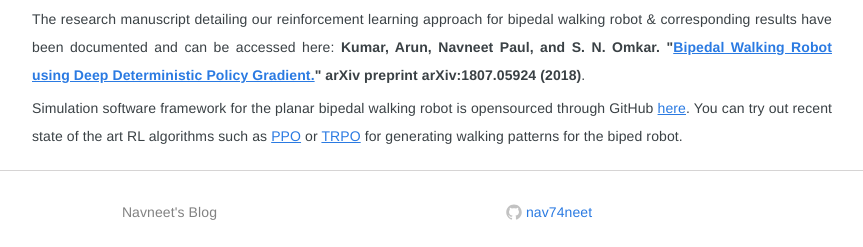
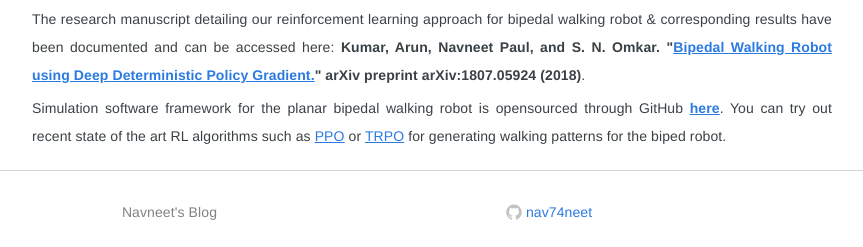
Before and after one commit to navuboy/navuboy.github.io, a Jekyll site: the page built from _posts/2018-06-12-ddpg.md, in a window 1280 px wide. Shown: the part 1754-2001 px from the top of the page, without its empty margins (208-1071 px from the left). Built offline with Jekyll 4.4.1, drawn with Linux system fonts in a browser that asks for light colours; some web fonts are replaced.

Commit message:
Updated post

```diff
--- a/_posts/2018-06-12-ddpg.md
+++ b/_posts/2018-06-12-ddpg.md
@@ -61,7 +61,7 @@
 
 <p style="text-align:justify"> The research manuscript detailing our reinforcement learning approach for bipedal walking robot & corresponding results have been documented and can be accessed here: <b>Kumar, Arun, Navneet Paul, and S. N. Omkar. "<a href="https://arxiv.org/abs/1807.05924" class="md-link">Bipedal Walking Robot using Deep Deterministic Policy Gradient.</a>" arXiv preprint arXiv:1807.05924 (2018)</b>.</p>
 
-<p style="text-align:justify">Simulation software framework for the planar bipedal walking robot is opensourced through GitHub <a href="https://github.com/nav74neet/ddpg_biped" class="md-link">here</a>. You can try out recent state of the art RL algorithms such as <a href="https://blog.openai.com/openai-baselines-ppo/" class="md-link">PPO</a> or  <a href="https://arxiv.org/abs/1502.05477" class="md-link">TRPO</a> for generating walking patterns for the biped robot.</p>
+<p style="text-align:justify">Simulation software framework for the planar bipedal walking robot is opensourced through GitHub <b><a href="https://github.com/nav74neet/ddpg_biped" class="md-link">here</a></b>. You can try out recent state of the art RL algorithms such as <a href="https://blog.openai.com/openai-baselines-ppo/" class="md-link">PPO</a> or  <a href="https://arxiv.org/abs/1502.05477" class="md-link">TRPO</a> for generating walking patterns for the biped robot.</p>
 
 
 <!-- <p style="text-align:justify">The reason we opted not to go forward with CPG based controllers was infact due to the random pattern generated by the network which did not account for the stability of the system. To consider the factor of dynamic stability of the system, we incorporated a balancing pendulum on top of the waist section of the walker with roll, pitch & yaw (to act as a spine). The balancing control would be taken care of by reinforcement learning where, the top pendulum tries to figure out the optimum pitch, yaw & roll values to stay upright. The CPG network will deal with the generation of walking pattern for the lower torso. But it was the case of easier said than done. </p>  -->
```
